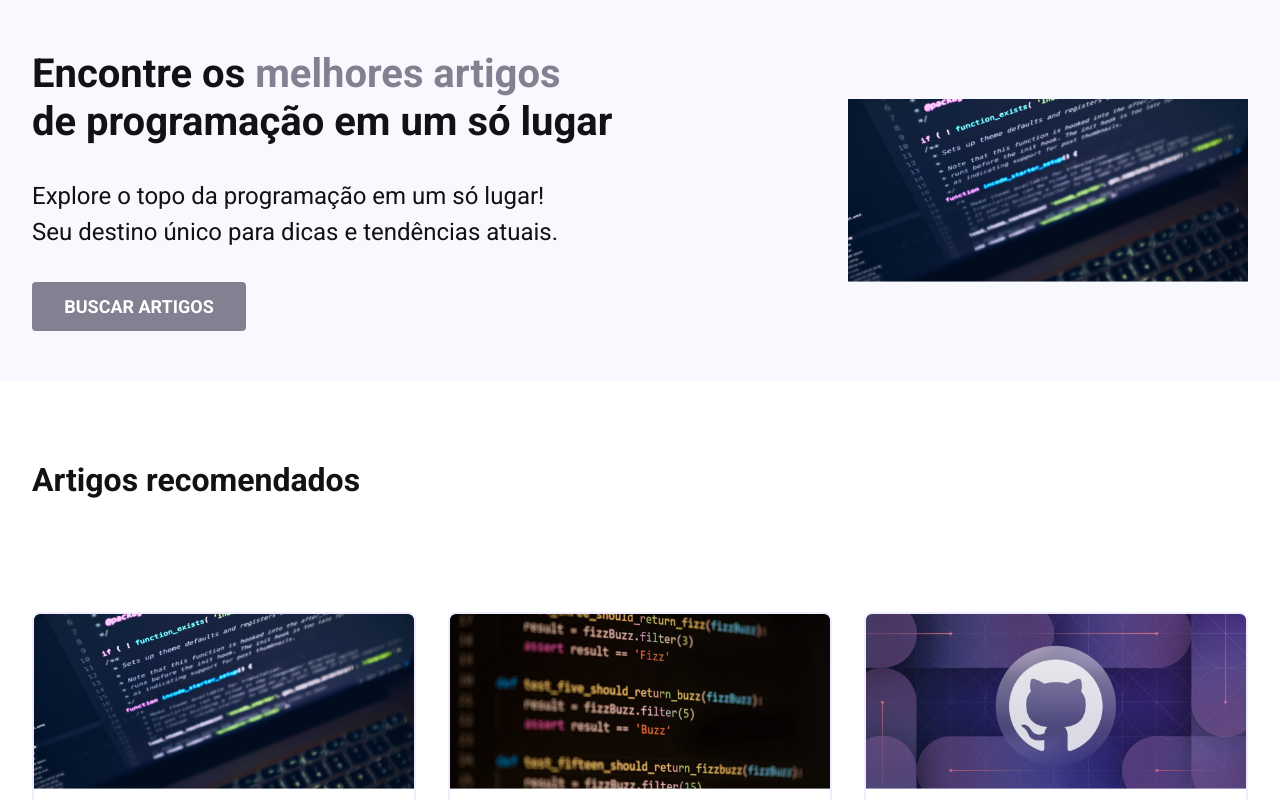
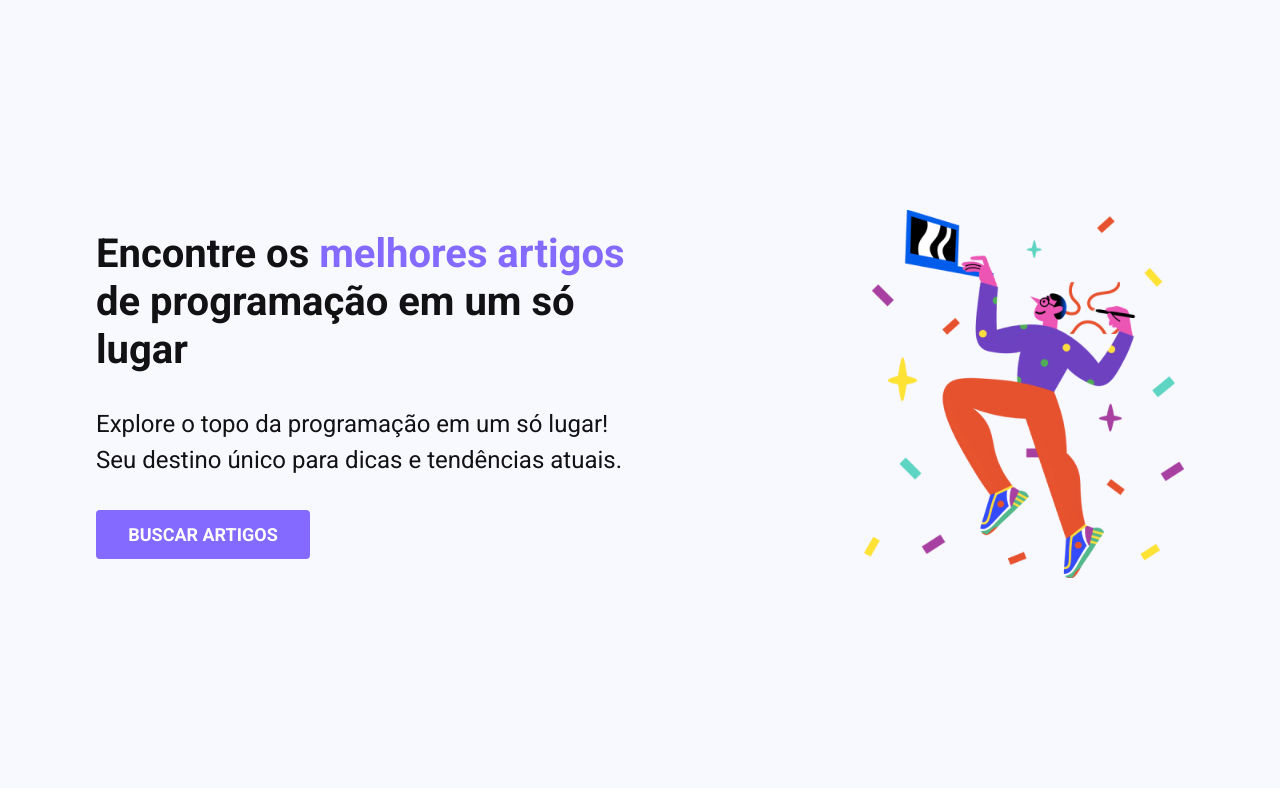
Before and after one commit to digitalcollegebr/desafio, a React (Vite) app: page / in a window 1280 px wide. Shown: the top 800 px of the page. Built offline with nearby package versions, Linux system fonts and the light colour scheme.

Commit message:
Almost fixed the layout

```diff
--- a/src/App.jsx
+++ b/src/App.jsx
@@ -2,7 +2,6 @@ import React from "react";
 import Header from "./components/Header/Header";
 import Main from "./components/Main/Main";
 import Footer from "./components/Footer/Footer";
-
 import "./style.css";
 
 const App = () => {
--- a/src/components/ArticleSection/style.css
+++ b/src/components/ArticleSection/style.css
@@ -1,5 +1,5 @@
 .article-section {
-  padding: 4rem 0;
+  padding: 8rem 0;
 }
 
 .article-section h2 {
--- a/src/components/Form/Form.jsx
+++ b/src/components/Form/Form.jsx
@@ -18,6 +18,7 @@ const Form = () => {
         Assunto
       </label>
       <textarea
+        className="textarea"
         name="subject"
         id="subject"
         placeholder="Assunto da mensagem"
--- a/src/components/Form/style.css
+++ b/src/components/Form/style.css
@@ -12,7 +12,12 @@
   border-radius: 0.25rem;
   border: 1px solid var(--gray-20);
   outline: 0;
+
+  resize: none;
   height: 9.375rem;
+  max-height: 9.375rem;
+
+  max-width: 100%;
 
   padding: 1rem 1.125rem;
   margin-bottom: 2.5rem;
--- a/src/components/Header/Header.jsx
+++ b/src/components/Header/Header.jsx
@@ -2,7 +2,7 @@ import React from "react";
 
 import "./style.css";
 
-import headerImg from "../../assets/images/image-1.webp";
+import headerImg from "../../assets/images/illustra.webp";
 
 
 const Header = () => {
--- a/src/components/Header/style.css
+++ b/src/components/Header/style.css
@@ -11,21 +11,24 @@ header {
 
 .header-image {
   margin-bottom: 1.5rem;
+  width: 60%;
 }
 
 .header-image img {
-  width: 207px;
+  height: 35em;
+  object-fit: contain;
 }
 
 .header-description {
   display: flex;
   flex-direction: column;
   align-items: center;
+  width: 100%;
 }
 
 .header-description h1 {
   font-weight: 600;
-  font-size: 1.5rem;
+  font-size: 1.3rem;
   line-height: 28.8px;
   text-align: center;
   color: var(--dark);
@@ -83,6 +86,7 @@ header {
   .header-content {
    flex-direction: row-reverse;
    gap: 235px;
+   padding: 4em;
   }
   .header-image {
     margin-bottom: 0;
--- a/src/style.css
+++ b/src/style.css
@@ -5,7 +5,7 @@
 }
 
 :root {
-  --brand-color: #838091;
+  --brand-color: #846AFF;
 
   --dark: #121214;
 
@@ -44,7 +44,7 @@ img {
 }
 
 .container {
-  margin: 0 1.5rem;
+  margin: 0 1.8rem;
 }
 
 @media screen and (min-width: 768px) {
@@ -59,3 +59,7 @@ img {
     margin: 0 auto;
   }
 }
+
+.mainContainer {
+  padding: 4em;
+}
```
Also changed, not shown: 1 other file (tests, documents, lock files or other folders).
